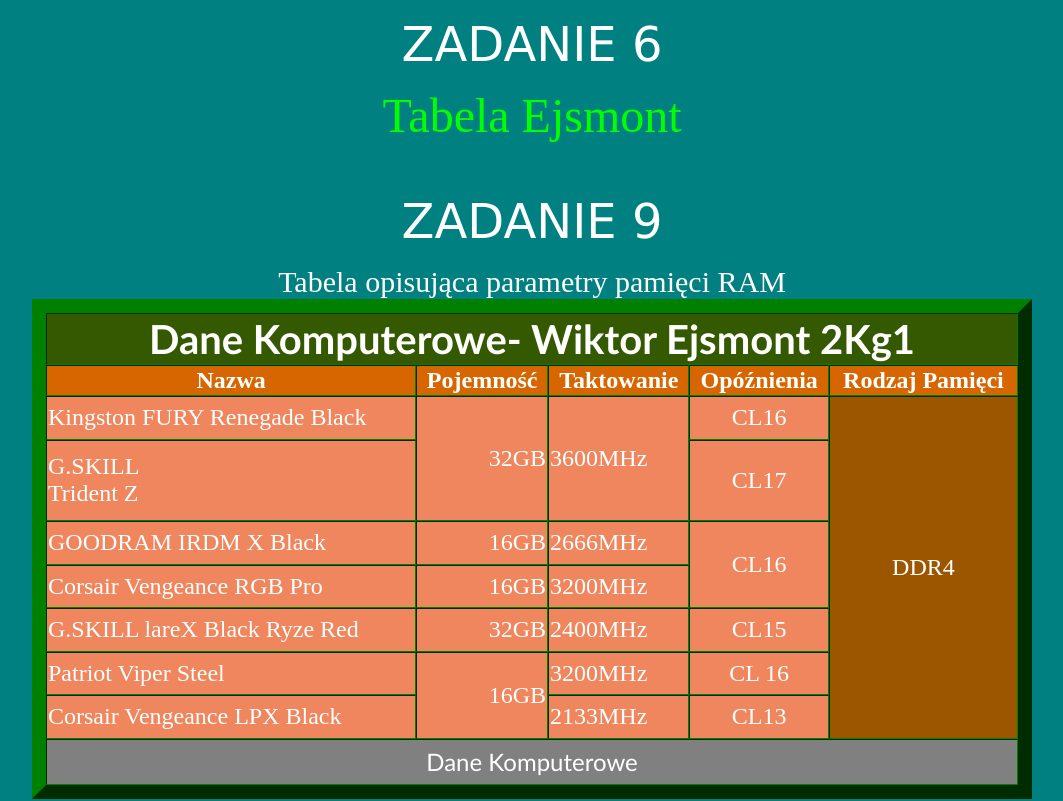
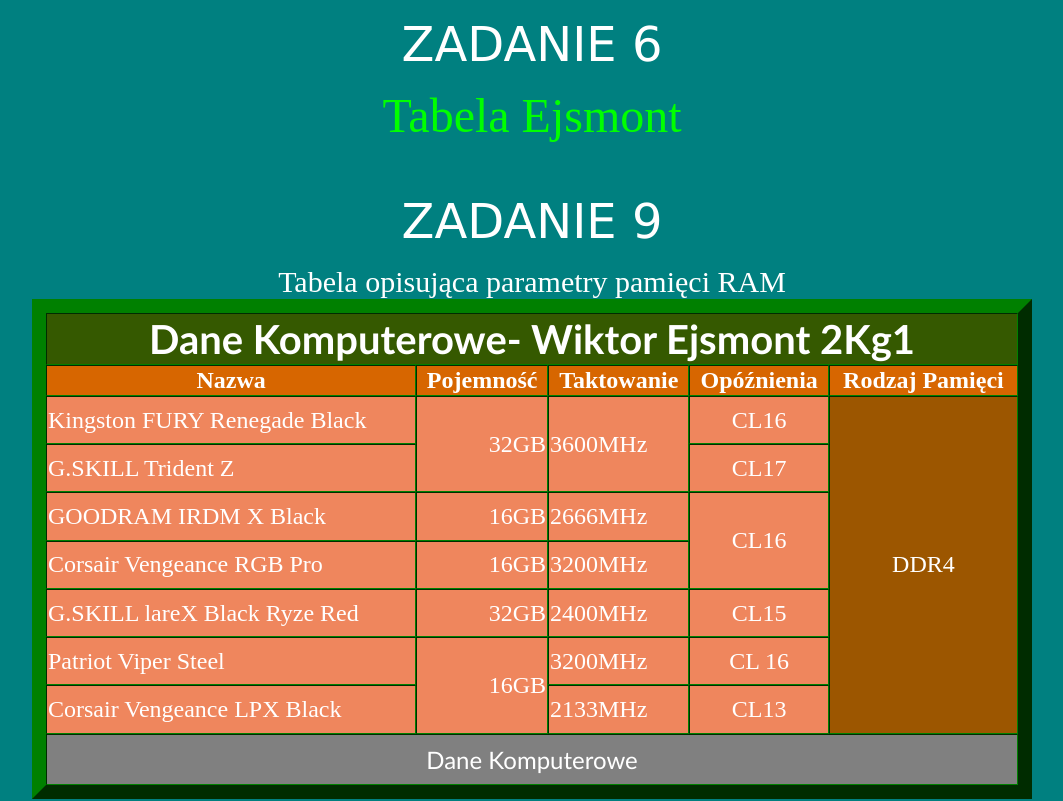
Before and after one commit to Wikshello/Wiktor2K, a plain HTML site: page tabela_Ejsmont.html in a window 1280 px wide. Shown: the top 801 px of the page, without its empty margins (108-1171 px from the left). Drawn offline with Linux system fonts and the light colour scheme.

Commit message:
Update tabela_Ejsmont.html

```diff
--- a/tabela_Ejsmont.html
+++ b/tabela_Ejsmont.html
@@ -37,7 +37,7 @@
 				</tr>
 
 				<tr>
-					<td> G.SKILL  <br> Trident Z </td>
+					<td> G.SKILL Trident Z </td>
 					<td align="center"> CL17 </td>
 				</tr>
 
```
